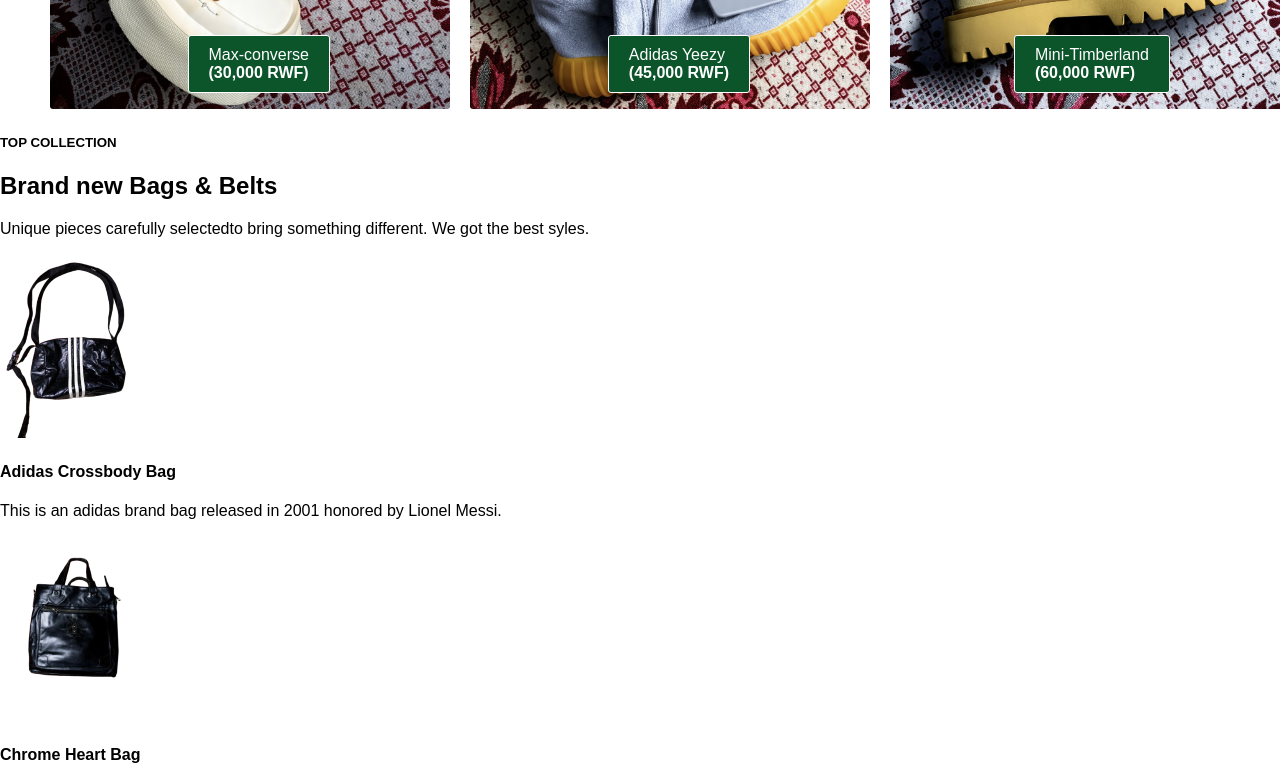
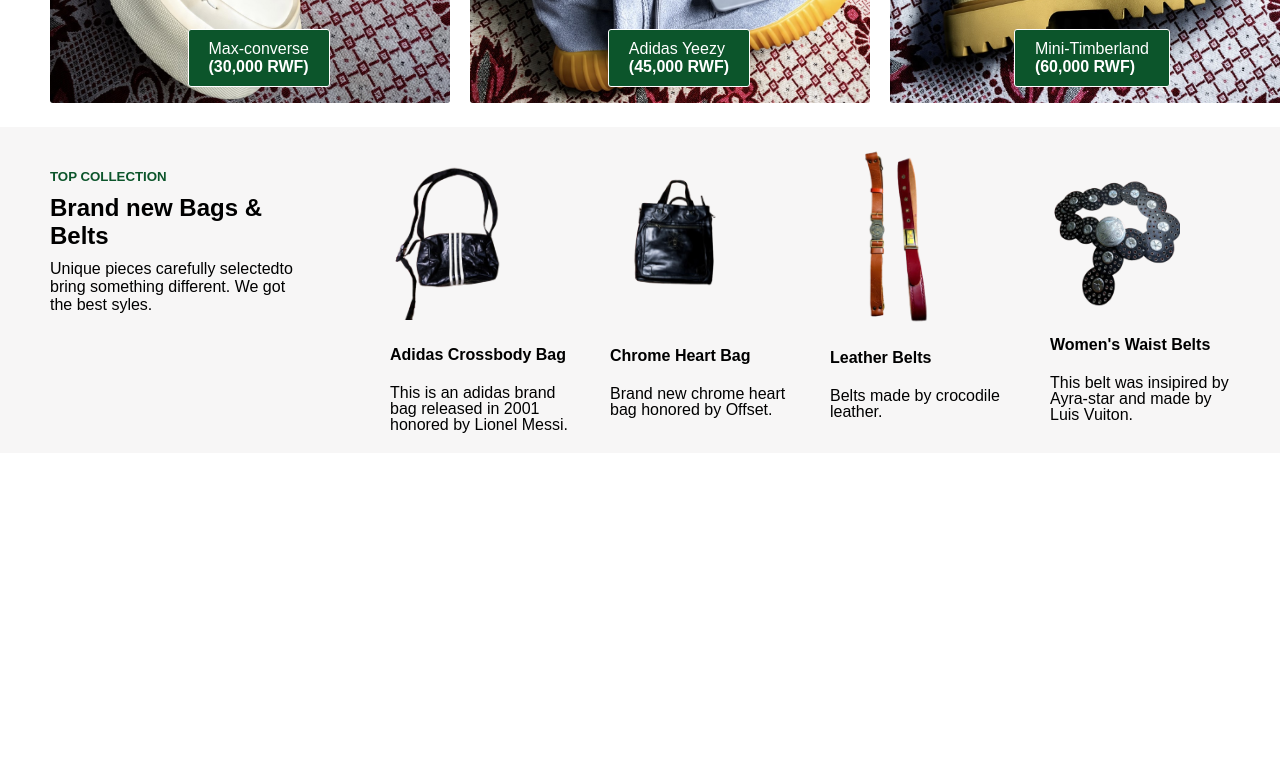
Before and after one commit to tresoruwizeye/MUFASA-STORE, a plain HTML site: page index.html in a window 1280 px wide. Shown: the part 920-1702 px from the top of the page. Drawn offline with Linux system fonts and the light colour scheme.

Commit message:
styled classic collection and added animations

```diff
--- a/styles.css
+++ b/styles.css
@@ -1,9 +1,21 @@
 body {
   margin: 0;
   font-family: Arial;
+  padding-bottom: 1000px;
 }
 P {
   margin: 0;
+}
+
+@keyframes fadeIn {
+  from {
+    opacity: 0;
+    transform: translateY(15px);
+  }
+  to {
+    opacity: 1;
+    transform: translateY(0);
+  }
 }
 
 header {
@@ -50,13 +62,21 @@ header {
 .home-pic-description h1 {
   font-size: 55px;
   margin: 0;
+  opacity: 0;
+  animation: fadeIn 0.8s ease-out 0.7s forwards;
 }
+
 .home-pic-description h3 {
   font-size: 27px;
   margin-bottom: 0;
+  opacity: 0;
+  animation: fadeIn 0.8s ease-out 0.5s forwards;
 }
+
 .home-pic-description p {
   font-size: 16px;
+  opacity: 0;
+  animation: fadeIn 0.8s ease-out 0.9s forwards;
 }
 
 .explore {
@@ -73,6 +93,8 @@ header {
   padding: 8px;
   box-shadow: -3px 3px 3px rgba(247, 245, 245, 0.15);
   cursor: pointer;
+  opacity: 0;
+  animation: fadeIn 0.8s ease-out 1.1s forwards;
 }
 .explore-button:hover,
 .explore-button:focus-visible {
@@ -87,6 +109,7 @@ header {
 
 .top-collection {
   margin-left: 50px;
+  max-width: 280px;
 }
 .top-collection h5 {
   color: #0c552b;
@@ -94,7 +117,6 @@ header {
 }
 
 .top-collection h2 {
-  font-size: 27px;
   margin-top: 0;
 }
 
@@ -112,6 +134,7 @@ header {
 }
 .credentials {
   position: relative;
+  margin-bottom: 20px;
 }
 .credentials-details {
   position: absolute;
@@ -123,3 +146,36 @@ header {
   border: 1px solid #fff;
   border-radius: 3px;
 }
+
+.classic {
+  background-color: #f7f6f6;
+  display: flex;
+  justify-content: space-between;
+  padding: 20px 0;
+}
+.classic-collection {
+  max-width: 250px;
+  margin-left: 50px;
+}
+.classic-collection h5 {
+  color: #0c552b;
+  margin-bottom: 10px;
+}
+.classic-collection h2 {
+  margin-top: 0;
+  margin-bottom: 10px;
+}
+.classic-items-div {
+  display: flex;
+  justify-content: space-between;
+  margin: 0 50px;
+  gap: 40px;
+}
+
+.classic-items p {
+  max-width: 180px;
+  line-height: 16px;
+}
+.classic-items img {
+  width: 130px;
+}
```
